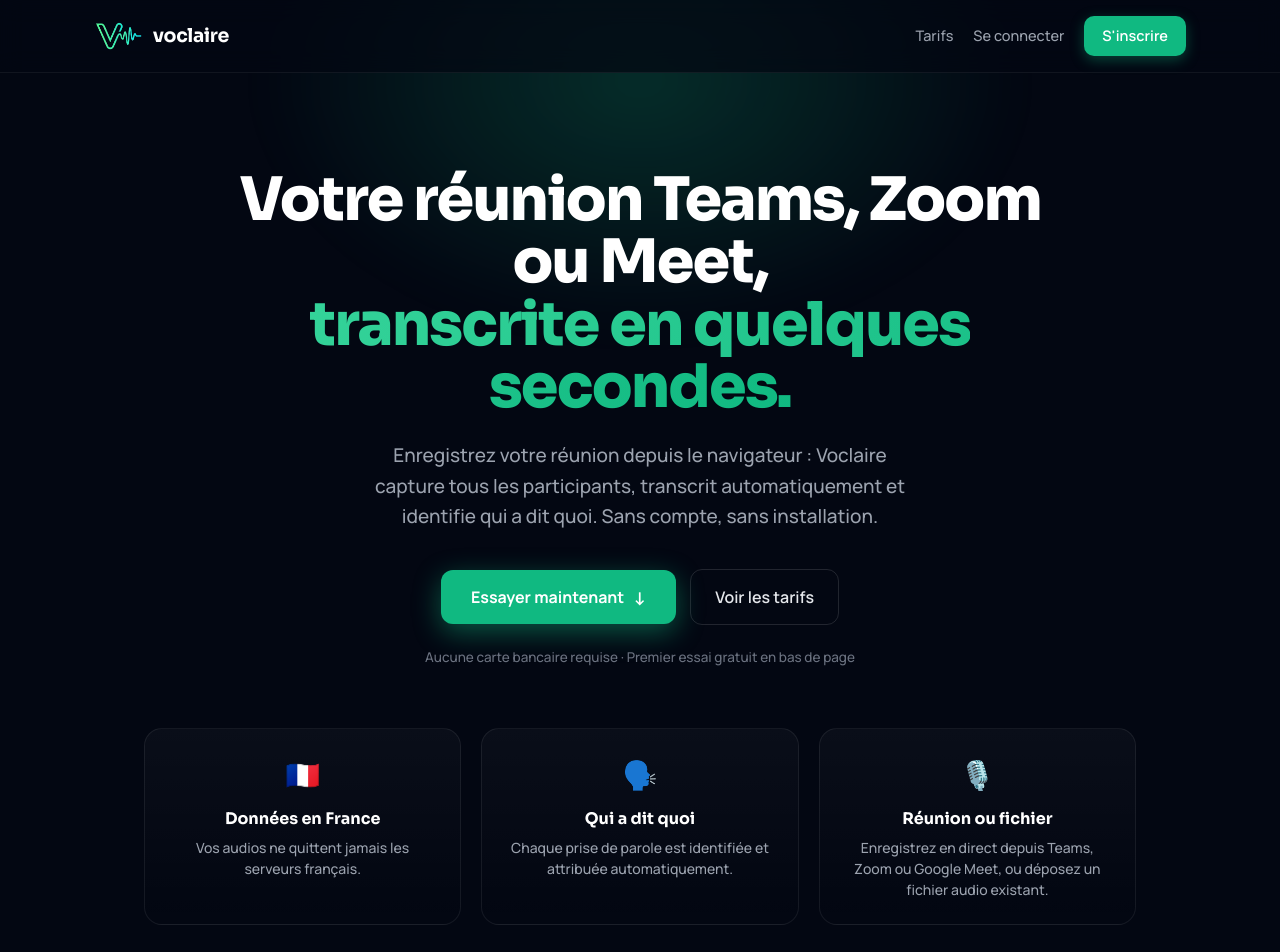
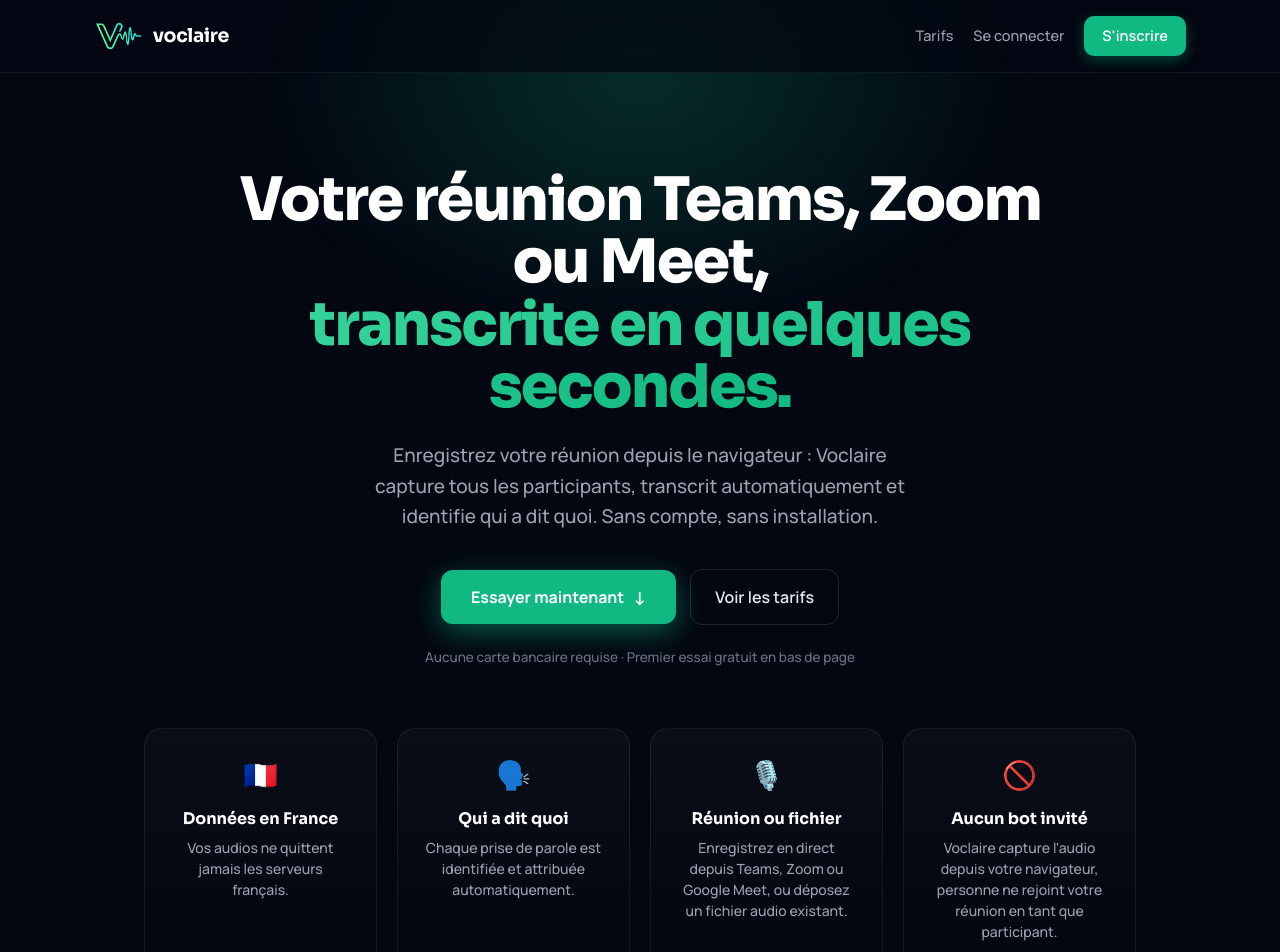
Before and after one commit to nasserbrid/frontend_voclaire, a React (Vite) app: page / in a window 1280 px wide. Shown: the top 952 px of the page. Built offline with nearby package versions, Linux system fonts and the light colour scheme; no server answers.

Commit message:
feat: ajout d'un 4e trust point (aucun bot invité) sur la landing page

```diff
--- a/src/components/LandingPage.tsx
+++ b/src/components/LandingPage.tsx
@@ -28,6 +28,7 @@
   { icon: '🇫🇷', title: 'Données en France', body: 'Vos audios ne quittent jamais les serveurs français.' },
   { icon: '🗣️', title: 'Qui a dit quoi', body: 'Chaque prise de parole est identifiée et attribuée automatiquement.' },
   { icon: '🎙️', title: 'Réunion ou fichier', body: 'Enregistrez en direct depuis Teams, Zoom ou Google Meet, ou déposez un fichier audio existant.' },
+  { icon: '🚫', title: 'Aucun bot invité', body: 'Voclaire capture l\'audio depuis votre navigateur, personne ne rejoint votre réunion en tant que participant.' },
 ]
 
 const freeFeatures = [
@@ -290,7 +291,7 @@
 
       {/* TRUST POINTS */}
       <section style={{ position: 'relative', zIndex: 1, maxWidth: '1040px', margin: '0 auto', padding: '0 24px 60px' }}>
-        <div className="grid grid-cols-1 sm:grid-cols-3" style={{ gap: '20px' }}>
+        <div className="grid grid-cols-1 sm:grid-cols-2 lg:grid-cols-4" style={{ gap: '20px' }}>
           {trustPoints.map(point => (
             <div key={point.title} style={{ background: 'linear-gradient(180deg,rgba(255,255,255,0.03),transparent)', border: '1px solid rgba(255,255,255,0.07)', borderRadius: '18px', padding: '24px', textAlign: 'center' }}>
               <div style={{ fontSize: '28px', marginBottom: '12px' }}>{point.icon}</div>
```
